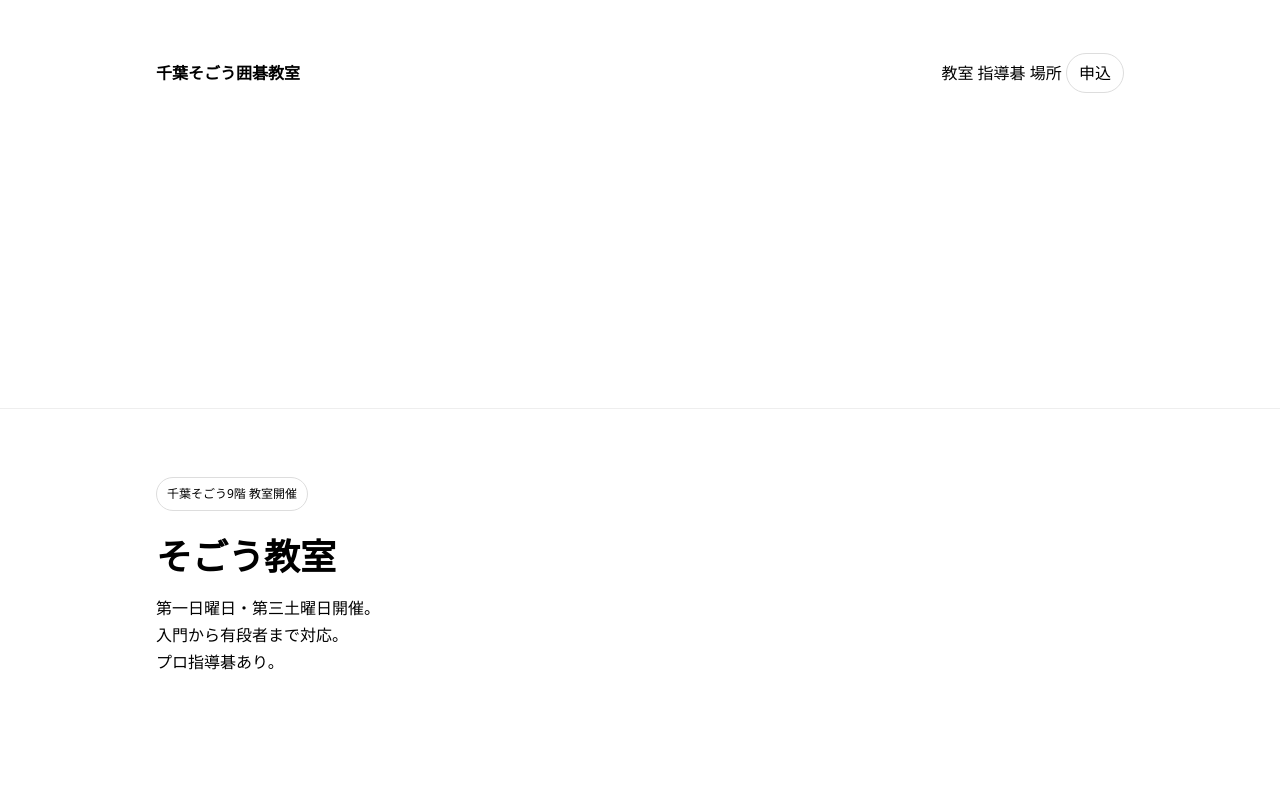
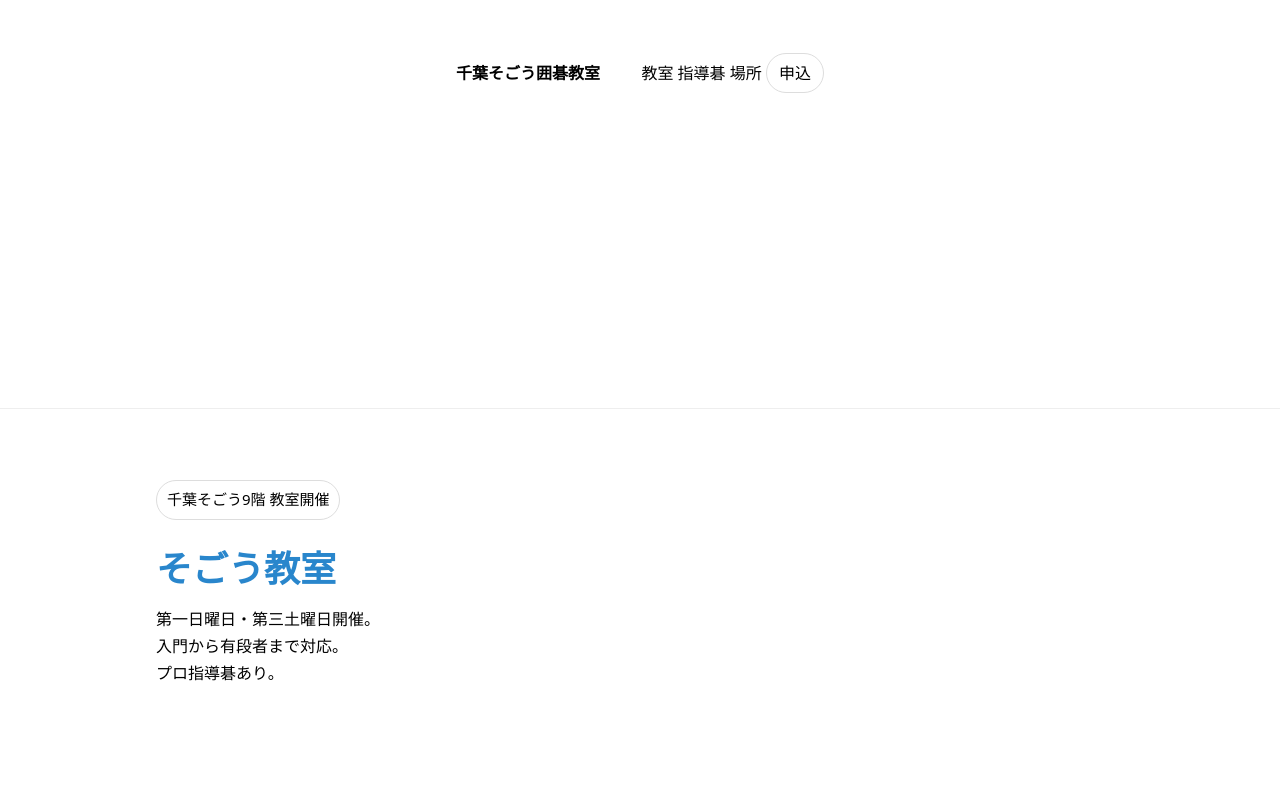
Before and after one commit to swujiu165-dev/chibasogo, a plain HTML site: page index.html in a window 1280 px wide. Shown: the top 800 px of the page. Drawn offline with Linux system fonts and the light colour scheme.

Commit message:
Refactor stylesheet with updated styles and layout

```diff
--- a/stylesheet.css
+++ b/stylesheet.css
@@ -23,7 +23,7 @@ a { text-decoration: none; color: inherit; }
   background-repeat: no-repeat;
   border-radius: 16px;
   margin: 24px auto;
-  max-width: 1000px;
+  max-width: 400px;
 }
 
 
@@ -35,6 +35,7 @@ a { text-decoration: none; color: inherit; }
 }
 .logo { font-weight: 700; }
 　font-size:1000px;
+  color:#2986cc;
 
 .nav {
   display: flex;
@@ -54,12 +55,13 @@ a { text-decoration: none; color: inherit; }
   padding: 6px 10px;
   border: 1px solid #ddd;
   border-radius: 999px;
-  font-size: 12px;
+  font-size: 15px;
 }
 .hero h1 {
   margin: 12px 0 8px;
   font-size: 36px;
   line-height: 1.2;
+  color:#2986cc;
 }
 .lead { max-width: 620px; }
 .hero-cta { display: flex; gap: 12px; margin: 16px 0; flex-wrap: wrap; }
@@ -68,7 +70,7 @@ a { text-decoration: none; color: inherit; }
   display: inline-block;
   padding: 12px 16px;
   border-radius: 12px;
-  border: 1px solid #ddd;
+  border: 2px solid #ddd;
   font-weight: 600;
 }
 .btn.primary {
```
